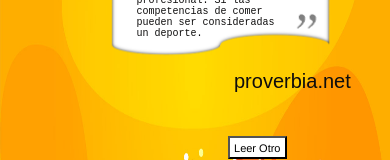
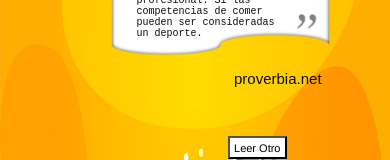
Before and after one commit to Ajvr2512/FrasesCambiando, a React (Vite) app: page / in a window 390 px wide. Shown: the part 164-324 px from the top of the page. Built offline with nearby package versions, Linux system fonts and the light colour scheme.

Commit message:
Update Author.css

```diff
--- a/src/component/Author/Author.css
+++ b/src/component/Author/Author.css
@@ -22,7 +22,7 @@
 }
 @media (max-width: 673px){
 .Author{
-    margin-top: 45%
+    margin-top: 250px;
 }
 }
 
@@ -35,6 +35,6 @@
   @media (max-width: 460px){
 .Author{
     margin-top: 60%;
-    font-size: 20px;
+    font-size: 15px;
 }
   }
```
